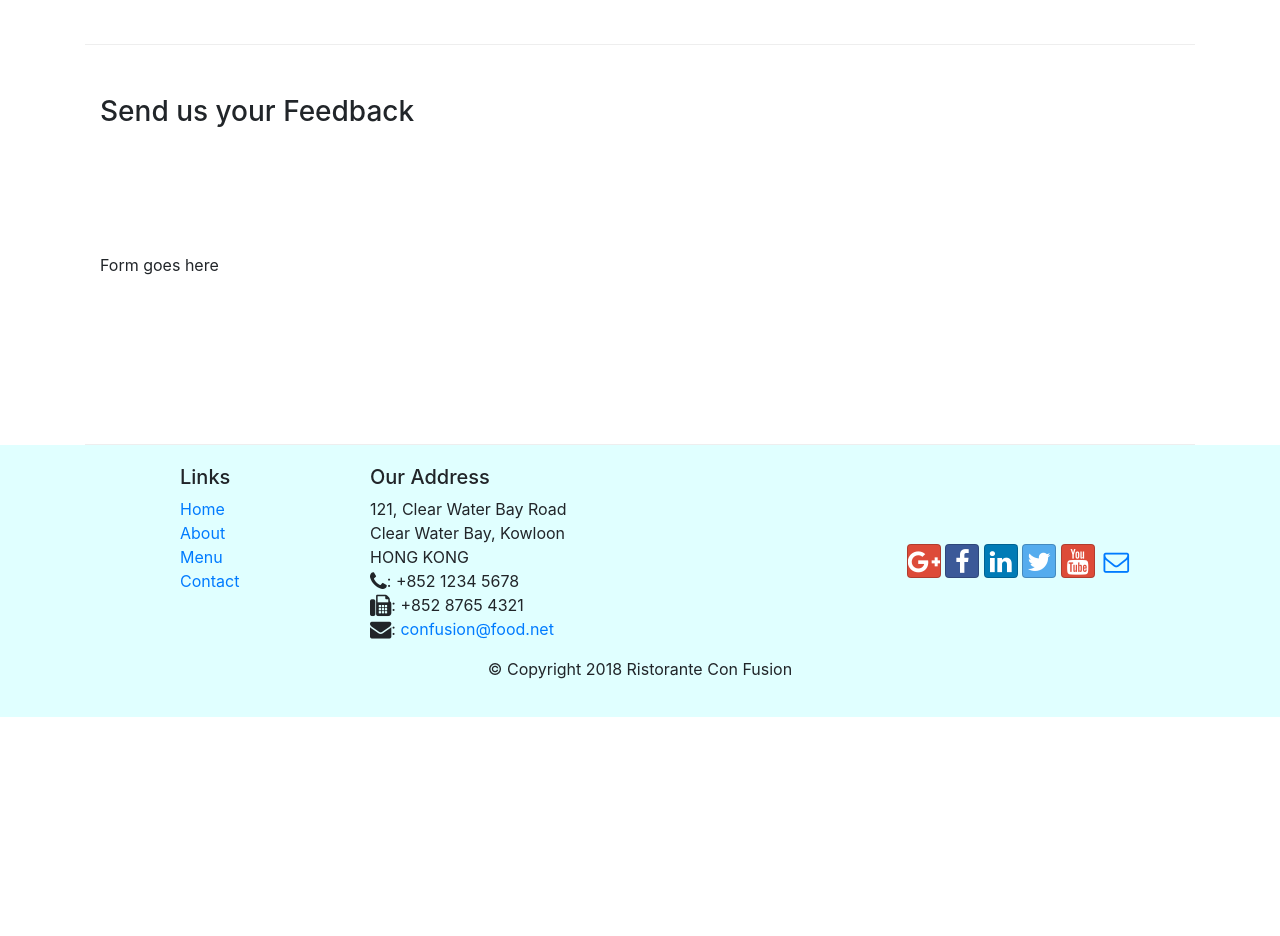
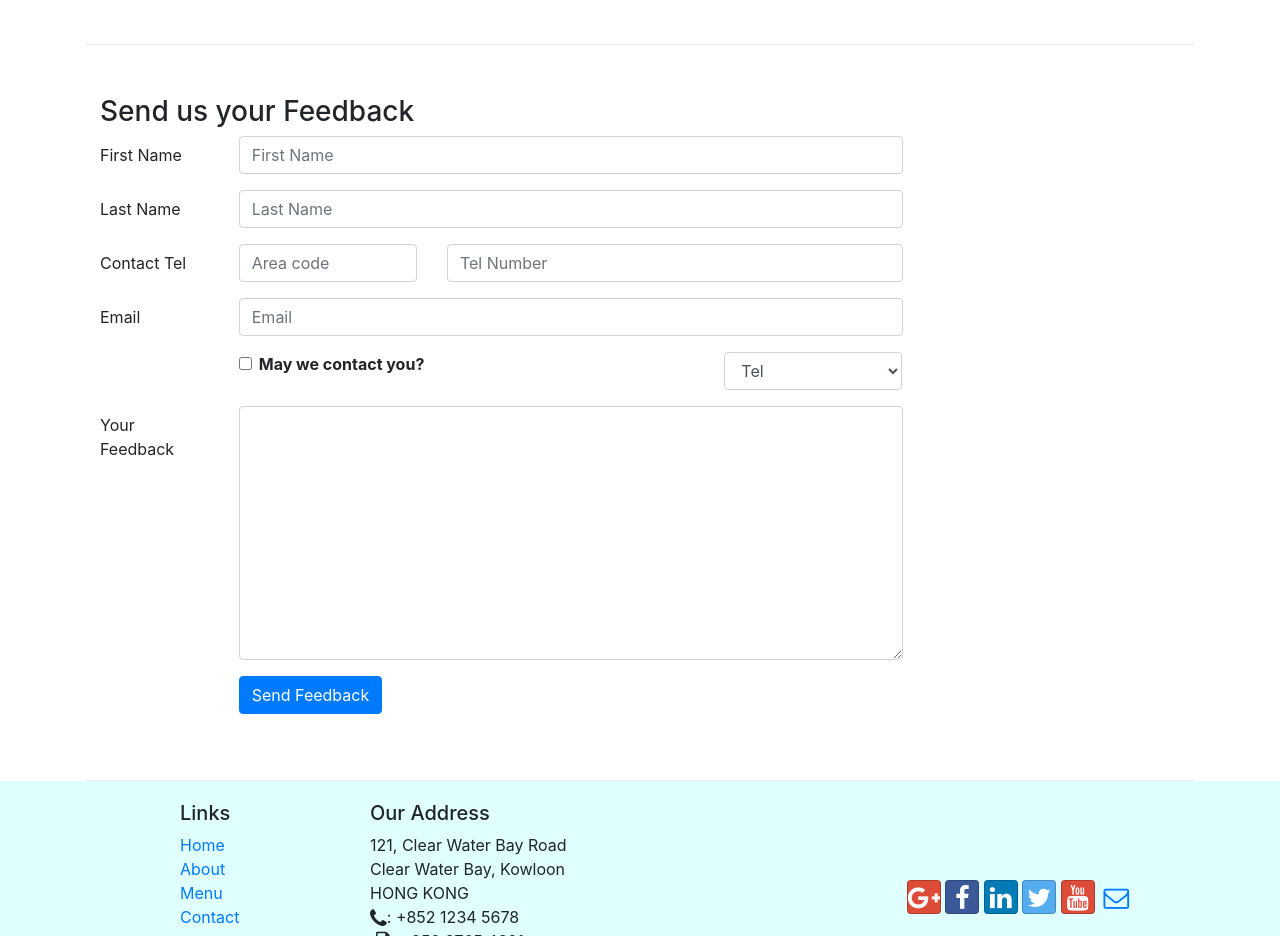
Before and after one commit to Mo1000/BootstrapFirst-exercie, a website: page contactus.html in a window 1280 px wide. Shown: the part 820-1756 px from the top of the page. Before the commit the page ends 1537 px from the top, so only its background shows below. Drawn offline with nearby package versions, Linux system fonts and the light colour scheme.

Commit message:
formulaire

```diff
--- a/contactus.html
+++ b/contactus.html
@@ -92,7 +92,84 @@
               <h3>Send us your Feedback</h3>
            </div>
             <div class="col-12 col-md-9">
-                Form goes here
+                <form>
+                    <div class="form-group row" >
+                        <label  for="firstname" class="col-md-2 col-form-label"> First Name</label>
+                        <div class="col-md-10">
+                            <input type="text" class="form-control" id="firstname" name="firstname"
+                            placeholder="First Name">
+                        </div>
+                    </div>
+
+                    <div class="form-group row" >
+                        <label  for="lastname" class="col-md-2 col-form-label"> Last Name</label>
+                        <div class="col-md-10">
+                            <input type="text" class="form-control" id="lastname" name="Lastname"
+                                   placeholder="Last Name">
+                        </div>
+                    </div>
+
+                    <div class="form-group row" >
+                        <label  for="telnum" class="col-12 col-md-2 col-form-label"> Contact Tel</label>
+                        <div class="col-5 col-md-3">
+                            <input type="tel" class="form-control" id="areacode" name="areacode"
+                                   placeholder="Area code">
+                        </div>
+
+                        <div class="col-7 col-md-7">
+                            <input type="tel" class="form-control" id="telnum" name="telnum"
+                                   placeholder="Tel Number">
+                        </div>
+                    </div>
+
+                    <div class="form-group row" >
+                        <label  for="emailid" class="col-md-2 col-form-label"> Email</label>
+                        <div class="col-md-10">
+                            <input type="Email" class="form-control" id="emailid" name="emailid"
+                                   placeholder="Email">
+                        </div>
+                    </div>
+                    <div class="form-group row" >
+                        <div class="col-md-6 offset-md-2">
+                            <div class="form-check">
+                                <input type="checkbox" class="form-check-input" name="approve"
+                                id="approve" value="">
+                                <label class="form-check-label" for="approve">
+                                    <strong>
+                                        May we contact you?
+                                    </strong>
+
+                                </label>
+                            </div>
+                        </div>
+                        <div class="col-md-3 offset-md-1">
+                            <select class="form-control" >
+                                <option>
+                                    Tel
+                                </option>
+                                <option>
+                                    Email
+                                </option>
+                            </select>
+                        </div>
+                    </div>
+
+                    <div class="form-group row" >
+                        <label  for="feedback" class="col-md-2 col-form-label"> Your Feedback</label>
+                        <div class="col-md-10">
+                            <textarea  class="form-control" id="feedback" name="feedback"
+                                       rows="10"> </textarea>
+                        </div>
+                    </div>
+
+                    <div class="form-group row" >
+                        <div class="offset-md-2 col-md-10">
+                            <button type="submit" class="btn btn-primary">
+                                Send Feedback
+                            </button>
+                        </div>
+                    </div>
+                </form>
             </div>
              <div class="col-12 col-md">
             </div>
```
